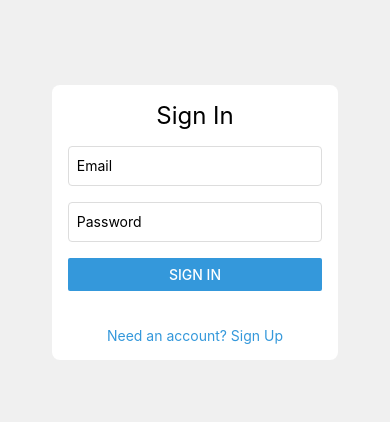
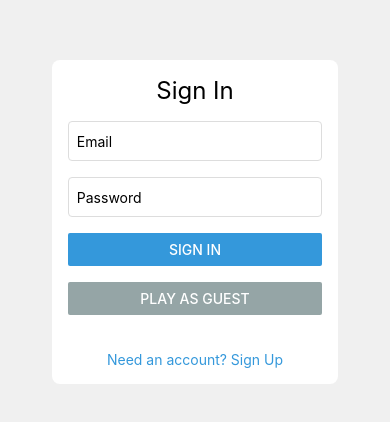
Before and after one commit to nrasif/rpsgame, a React Native app: screen / in a window 390 px wide. Shown: the part 200-622 px from the top of the page. Built offline with nearby package versions, Linux system fonts and the light colour scheme.

Commit message:
Adding play as guest button

```diff
--- a/App.js
+++ b/App.js
@@ -10,6 +10,7 @@ const App = () => {
   const [password, setPassword] = useState('');
   const [user, setUser] = useState(null); // Track user authentication state
   const [isLogin, setIsLogin] = useState(true);
+  const [isGuest, setIsGuest] = useState(false); // Track if the user is a guest
 
   useEffect(() => {
     const unsubscribe = onAuthStateChanged(auth, (user) => {
@@ -21,17 +22,24 @@ const App = () => {
 
   const handleAuthentication = async () => {
     try {
+      // Validate email format
+      if (!/\S+@\S+\.\S+/.test(email)) {
+        Alert.alert('Error', 'Please enter a valid email address.');
+        return;
+      }
+
+      // Check if password is at least 6 characters
+      if (password.length < 6) {
+        Alert.alert('Error', 'Password must be at least 6 characters long.');
+        return;
+      }
+
       if (user) {
         // If user is already authenticated, log out
         console.log('User logged out successfully!');
         await signOut(auth);
+        setIsGuest(false);
       } else {
-        // Check if password is at least 6 characters
-        if (password.length < 6) {
-          Alert.alert('Error', 'Password must be at least 6 characters long.');
-          return;
-        }
-
         // Sign in or sign up
         if (isLogin) {
           // Sign in
@@ -49,11 +57,22 @@ const App = () => {
     }
   };
 
+  const handleGuestLogin = () => {
+    setIsGuest(true);
+    setUser({ displayName: 'Guest' }); // Set a mock user object with displayName 'Guest'
+  };
+
+  const handleGuestLogout = () => {
+    setIsGuest(false);
+    setUser(null);
+    setIsLogin(true); // Ensure the login form is displayed
+  };
+
   return (
     <ScrollView contentContainerStyle={styles.container}>
       {user ? (
         // Show user's email if user is authenticated
-        <AuthenticatedScreen user={user} handleAuthentication={handleAuthentication} />
+        <AuthenticatedScreen user={user} handleAuthentication={handleAuthentication} isGuest={isGuest} handleGuestLogout={handleGuestLogout} />
       ) : (
         // Show sign-in or sign-up form if user is not authenticated
         <AuthScreen
@@ -64,6 +83,7 @@ const App = () => {
           isLogin={isLogin}
           setIsLogin={setIsLogin}
           handleAuthentication={handleAuthentication}
+          handleGuestLogin={handleGuestLogin}
         />
       )}
     </ScrollView>
--- a/package.json
+++ b/package.json
@@ -9,6 +9,7 @@
     "web": "expo start --web"
   },
   "dependencies": {
+    "@react-native-async-storage/async-storage": "^1.24.0",
     "@react-native-firebase/app": "^20.3.0",
     "@react-native-firebase/auth": "^20.3.0",
     "@react-navigation/native": "^6.1.18",
--- a/src/components/AuthScreen.js
+++ b/src/components/AuthScreen.js
@@ -1,12 +1,11 @@
 import React from 'react';
 import { View, Text, TextInput, Button, StyleSheet } from 'react-native';
 
-const AuthScreen = ({ email, setEmail, password, setPassword, isLogin, setIsLogin, handleAuthentication }) => {
+const AuthScreen = ({ email, setEmail, password, setPassword, isLogin, setIsLogin, handleAuthentication, handleGuestLogin }) => {
   return (
     <View style={styles.authContainer}>
-       <Text style={styles.title}>{isLogin ? 'Sign In' : 'Sign Up'}</Text>
-
-       <TextInput
+      <Text style={styles.title}>{isLogin ? 'Sign In' : 'Sign Up'}</Text>
+      <TextInput
         style={styles.input}
         value={email}
         onChangeText={setEmail}
@@ -23,7 +22,9 @@ const AuthScreen = ({ email, setEmail, password, setPassword, isLogin, setIsLogi
       <View style={styles.buttonContainer}>
         <Button title={isLogin ? 'Sign In' : 'Sign Up'} onPress={handleAuthentication} color="#3498db" />
       </View>
-
+      <View style={styles.buttonContainer}>
+        <Button title="Play as Guest" onPress={handleGuestLogin} color="#95a5a6" />
+      </View>
       <View style={styles.bottomContainer}>
         <Text style={styles.toggleText} onPress={() => setIsLogin(!isLogin)}>
           {isLogin ? 'Need an account? Sign Up' : 'Already have an account? Sign In'}
@@ -31,7 +32,7 @@ const AuthScreen = ({ email, setEmail, password, setPassword, isLogin, setIsLogi
       </View>
     </View>
   );
-}
+};
 
 const styles = StyleSheet.create({
   authContainer: {
--- a/src/components/AuthenticatedScreen.js
+++ b/src/components/AuthenticatedScreen.js
@@ -1,34 +1,35 @@
 import React from 'react';
 import { View, Text, Button, StyleSheet } from 'react-native';
 
-const AuthenticatedScreen = ({ user, handleAuthentication }) => {
+const AuthenticatedScreen = ({ user, handleAuthentication, isGuest, handleGuestLogout }) => {
   return (
     <View style={styles.authContainer}>
       <Text style={styles.title}>Welcome</Text>
-      <Text style={styles.emailText}>{user.email}</Text>
-      <Button title="Logout" onPress={handleAuthentication} color="#e74c3c" />
+      <Text style={styles.emailText}>{isGuest ? 'Guest' : user.email}</Text>
+      {isGuest ? (
+        <Button title="Login" onPress={handleGuestLogout} color="#3498db" />
+      ) : (
+        <Button title="Logout" onPress={handleAuthentication} color="#e74c3c" />
+      )}
     </View>
   );
 };
 
 const styles = StyleSheet.create({
   authContainer: {
-    width: '80%',
-    maxWidth: 400,
-    backgroundColor: '#fff',
+    justifyContent: 'center',
+    alignItems: 'center',
     padding: 16,
-    borderRadius: 8,
-    elevation: 3,
+    backgroundColor: '#f0f0f0',
   },
   title: {
     fontSize: 24,
+    fontWeight: 'bold',
     marginBottom: 16,
-    textAlign: 'center',
   },
   emailText: {
     fontSize: 18,
-    textAlign: 'center',
-    marginBottom: 20,
+    marginBottom: 16,
   },
 });
 
```
Also changed, not shown: 1 other file (tests, documents, lock files or other folders).
